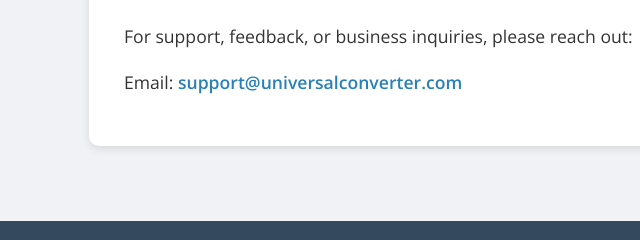
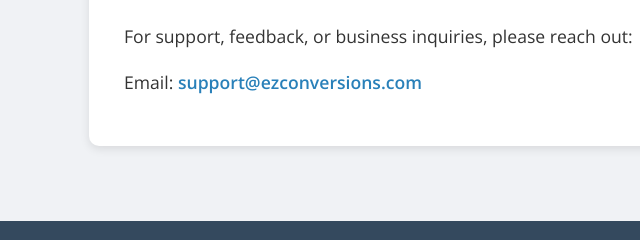
Before and after one commit to prabhakaranragh/EZConversions, a plain HTML site: page index.html in a window 1280 px wide. Shown: the part 3860-4100 px from the top of the page, 51-691 px from the left. Drawn offline with nearby package versions, Linux system fonts and the light colour scheme; no server answers.

Commit message:
Update index.html

```diff
--- a/index.html
+++ b/index.html
@@ -207,7 +207,7 @@
         <section id="contact" class="static-section">
             <h2>Contact Us</h2>
             <p>For support, feedback, or business inquiries, please reach out:</p>
-            <p>Email: <a href="mailto:support@universalconverter.com">support@universalconverter.com</a></p>
+            <p>Email: <a href="mailto:prabhakaranragh@gmail.com">support@ezconversions.com</a></p>
         </section>
     </main>
 
```
